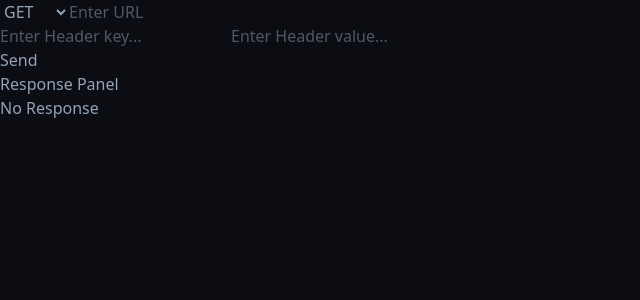
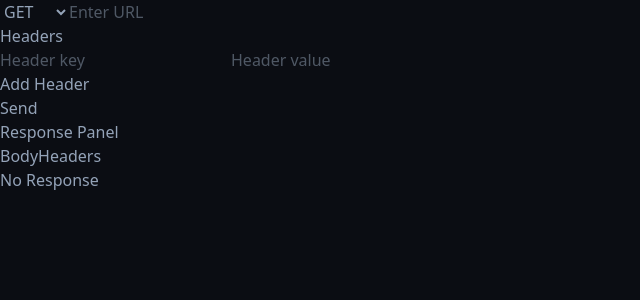
Before and after one commit to Ambady-dileep/request-forge, a React app in the folder frontend/: page / in a window 1280 px wide. Shown: the top 300 px of the page, without its empty margins (0-640 px from the left). Built offline with nearby package versions, Linux system fonts and the light colour scheme; the HTML template or start-up script is replaced by a standard one.

Commit message:
feat: add request and response header support

```diff
--- a/frontend/src/App.jsx
+++ b/frontend/src/App.jsx
@@ -6,6 +6,7 @@ import ResponsePanel from "./components/response/ResponsePanel";
 function App(){
 
   const [response, setResponse] = useState(null);
+  const [responseHeaders, setResponseHeaders] = useState({});
   const [error, setError] = useState(null);
   const [isLoading, setIsLoading] = useState(false);
 
@@ -17,6 +18,7 @@ function App(){
     <>
       <RequestPanel
         setResponse={setResponse}
+        setResponseHeaders={setResponseHeaders}
         setError={setError}
         isLoading={isLoading}
         setIsLoading={setIsLoading}
@@ -24,12 +26,15 @@ function App(){
         setResponseTime={setResponseTime}
         setResponseSize={setResponseSize}
       />
+
       <ResponsePanel
         response={response}
+        responseHeaders={responseHeaders}
         error={error}
         isLoading={isLoading}
         status={status}
         responseTime={responseTime}
+        responseSize={responseSize}
       />
     </>
   )
--- a/frontend/src/components/request/HeaderEditor.jsx
+++ b/frontend/src/components/request/HeaderEditor.jsx
@@ -1,18 +1,70 @@
-export default function HeaderEditor({ headerValue, headerKey, onHeaderKeyChange, onHeaderValueChange }){
+export default function HeaderEditor({ headers, setHeaders }) {
+
+    const updateHeader = (index, field, value) => {
+
+        const updatedHeaders = [...headers];
+
+        updatedHeaders[index][field] = value;
+
+        setHeaders(updatedHeaders);
+
+    };
+
+
+    const addHeader = () => {
+
+        setHeaders([
+            ...headers,
+            {
+                key:"",
+                value:""
+            }
+        ]);
+
+    };
+
+
     return (
         <div>
-            <input
-                type="text"
-                placeholder="Enter Header key..."
-                value={headerKey}
-                onChange={(e) => onHeaderKeyChange(e.target.value)}
-            />
-            <input
-                type="text"
-                placeholder="Enter Header value..."
-                value={headerValue}
-                onChange={(e) => onHeaderValueChange(e.target.value)}
-            />
+
+            <h3>Headers</h3>
+
+            {headers.map((header, index)=>(
+                <div key={index}>
+
+                    <input
+                        placeholder="Header key"
+                        value={header.key}
+                        onChange={(e)=>
+                            updateHeader(
+                                index,
+                                "key",
+                                e.target.value
+                            )
+                        }
+                    />
+
+
+                    <input
+                        placeholder="Header value"
+                        value={header.value}
+                        onChange={(e)=>
+                            updateHeader(
+                                index,
+                                "value",
+                                e.target.value
+                            )
+                        }
+                    />
+
+                </div>
+            ))}
+
+
+            <button onClick={addHeader}>
+                Add Header
+            </button>
+
         </div>
     )
 }
--- a/frontend/src/components/request/RequestPanel.jsx
+++ b/frontend/src/components/request/RequestPanel.jsx
@@ -7,6 +7,7 @@ import HeaderEditor from "./HeaderEditor";
 
 export default function RequestPanel({
     setResponse,
+    setResponseHeaders,
     setError,
     isLoading,
     setIsLoading,
@@ -17,8 +18,12 @@ export default function RequestPanel({
     const [httpMethod, setHttpMethod] = useState("GET");
     const [url, setUrl] = useState("");
     const [body, setBody] = useState("");
-    const [headerKey, setHeaderKey] = useState("");
-    const [headerValue, setHeaderValue] = useState("");
+    const [headers, setHeaders] = useState([
+        {
+            key:"",
+            value:""
+        }
+    ]);
 
     const methodsWithBody = ["POST", "PUT", "PATCH"];
 
@@ -44,28 +49,45 @@ export default function RequestPanel({
                 method: httpMethod,
             };
 
-            const headers = {};
+            const requestHeaders = {};
 
-            if (headerKey.trim() && headerValue.trim()){
-                headers[headerKey.trim()] = headerValue.trim();
-            }
+            headers.forEach((header)=>{
+
+                if(header.key.trim() && header.value.trim()){
+
+                    requestHeaders[header.key.trim()] = header.value.trim();
+
+                }
+
+            });
 
             if (methodsWithBody.includes(httpMethod) && body.trim()){
+
                 try{
                     JSON.parse(body);
-                    headers["Content-Type"] = "application/json";
+                    requestHeaders["Content-Type"] = "application/json";
+
                 } catch (error) {
                     setError("Invalid JSON body.");
                     return;
                 }
+
                 requestConfig.body = body;
             }
 
-            if (Object.keys(headers).length > 0) {
-                requestConfig.headers = headers;
+            if (Object.keys(requestHeaders).length > 0) {
+                requestConfig.headers = requestHeaders;
             }
 
             const apiResponse = await fetch(trimmedUrl, requestConfig);
+
+            const responseHeaders = {};
+
+            apiResponse.headers.forEach((value, key)=>{
+                responseHeaders[key] = value;
+            });
+
+            setResponseHeaders(responseHeaders);
 
             const endTime = performance.now();
             const duration = Math.round(endTime - startTime);
@@ -111,10 +133,8 @@ export default function RequestPanel({
                 />
             )}
             <HeaderEditor
-                headerKey={headerKey}
-                headerValue={headerValue}
-                onHeaderKeyChange={setHeaderKey}
-                onHeaderValueChange={setHeaderValue}
+                headers={headers}
+                setHeaders={setHeaders}
             />
             <SendButton
                 onClick={handleSend}
--- a/frontend/src/components/request/RequestTabs.jsx
+++ b/frontend/src/components/request/RequestTabs.jsx
@@ -0,0 +1,12 @@
+export default function RequestTabs({ activeTab, setActiveTab }){
+    return (
+        <div>
+            <button className={activeTab === "body" ? "active" : ""} onClick={()=>setActiveTab("body")}>
+                Body
+            </button>
+            <button className={activeTab === "headers" ? "active" : ""} onClick={()=>setActiveTab("headers")}>
+                Headers
+            </button>
+        </div>
+    )
+}
--- /dev/null
+++ b/frontend/src/components/response/ResponseHeaders.jsx
@@ -0,0 +1,15 @@
+export default function ResponseHeaders({responseHeaders}){
+
+    return (
+        <div>
+            <h3>Response Headers</h3>
+
+            {Object.entries(responseHeaders).map(([key,value])=>(
+                <div key={key}>
+                    <strong>{key}:</strong> {value}
+                </div>
+            ))}
+
+        </div>
+    )
+}
--- a/frontend/src/components/response/ResponsePanel.jsx
+++ b/frontend/src/components/response/ResponsePanel.jsx
@@ -1,27 +1,82 @@
-export default function ResponsePanel({ response, error, isLoading, status, responseTime, responseSize }) {
+import { useState } from "react";
+import ResponseHeaders from "./ResponseHeaders";
+import ResponseTabs from "./ResponseTabs";
+
+export default function ResponsePanel({
+    response,
+    responseHeaders,
+    error,
+    isLoading,
+    status,
+    responseTime,
+    responseSize
+}) {
+
+    const [activeTab, setActiveTab] = useState("body");
+
     return(
         <div>
             <h2>Response Panel</h2>
 
             <div className="response-metadata">
-                {status !== null && <span>Status: {status}</span>}
-                {responseTime !== null && <span>Response Time: {responseTime} ms</span>}
+                {status !== null && (
+                    <span>Status: {status}</span>
+                )}
+
+                {responseTime !== null && (
+                    <span>Response Time: {responseTime} ms</span>
+                )}
+
+                {responseSize !== null && (
+                    <span>Size: {responseSize} bytes</span>
+                )}
             </div>
+
+
+            <ResponseTabs
+                activeTab={activeTab}
+                setActiveTab={setActiveTab}
+            />
+
 
             <div className="response-content">
 
-                {isLoading && <p className="loading">Loading...</p> }
-
-                {!isLoading && error && <p className="error">{error}</p>}
-
-                {!isLoading && !error && response && (
-                    <pre>{JSON.stringify(response, null, 2)}</pre>
+                {isLoading && (
+                    <p className="loading">
+                        Loading...
+                    </p>
                 )}
 
-                {!isLoading && !error && !response && <p>No Response</p>}
+
+                {!isLoading && error && (
+                    <p className="error">
+                        {error}
+                    </p>
+                )}
+
+
+                {!isLoading && !error && activeTab === "body" && response && (
+                    <pre>
+                        {JSON.stringify(response, null, 2)}
+                    </pre>
+                )}
+
+
+                {!isLoading && !error && activeTab === "headers" && (
+                    <ResponseHeaders
+                        responseHeaders={responseHeaders}
+                    />
+                )}
+
+
+                {!isLoading && !error && !response && (
+                    <p>
+                        No Response
+                    </p>
+                )}
+
             </div>
 
         </div>
-
     )
 }
--- /dev/null
+++ b/frontend/src/components/response/ResponseTabs.jsx
@@ -0,0 +1,18 @@
+export default function ResponseTabs({activeTab,setActiveTab}){
+
+    return (
+        <div>
+            <button
+                onClick={()=>setActiveTab("body")}
+            >
+                Body
+            </button>
+
+            <button
+                onClick={()=>setActiveTab("headers")}
+            >
+                Headers
+            </button>
+        </div>
+    )
+}
```
